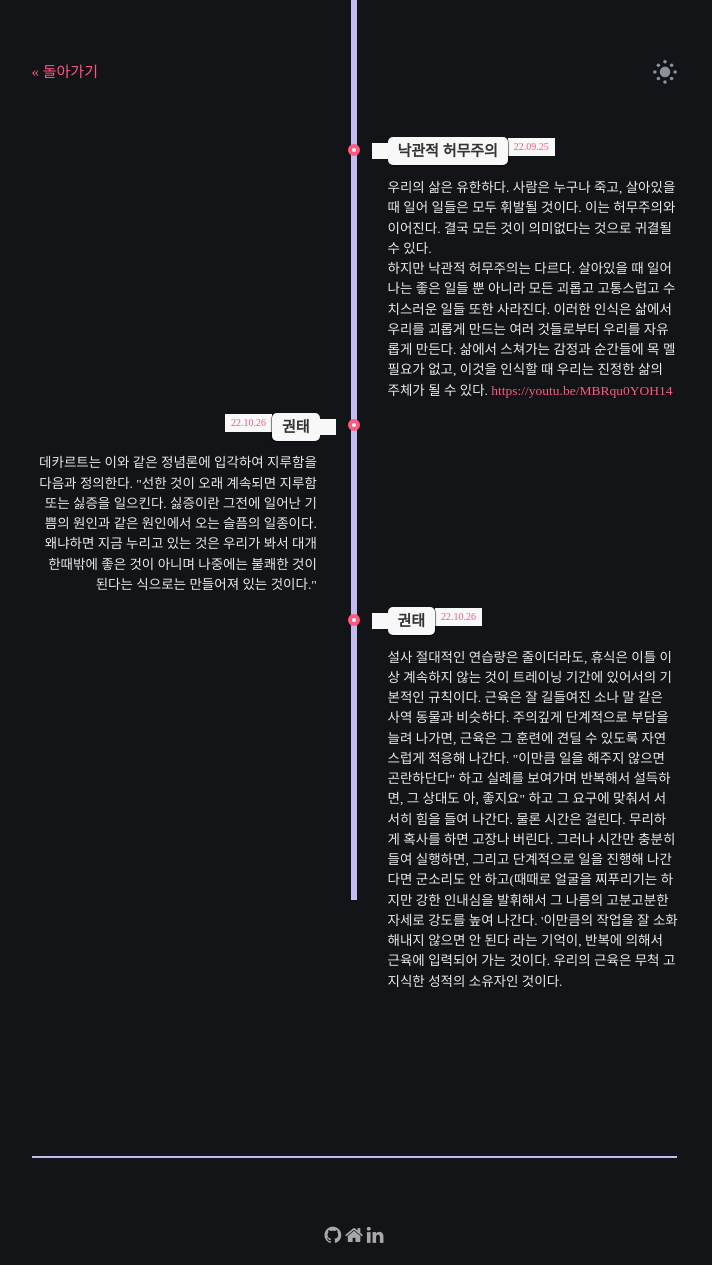
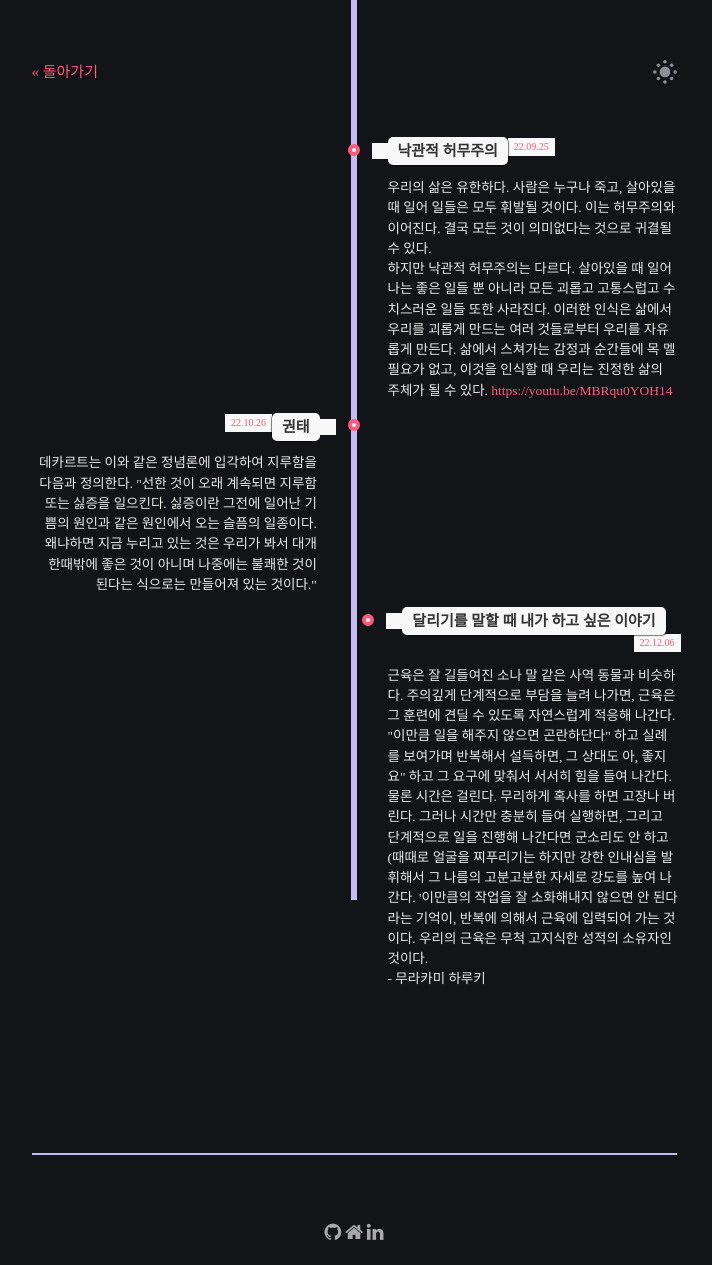
Before and after one commit to Bloofer/Bloofer.github.io, a Jekyll site: the page built from about.html, in a window 1280 px wide. Shown: the whole page, without its empty margins (286-998 px from the left). Built offline with Jekyll 4.4.1, drawn with Linux system fonts in a browser that asks for light colours; some web fonts are replaced.

Commit message:
Update about.html

```diff
--- a/about.html
+++ b/about.html
@@ -55,17 +55,17 @@ layout: default
         <li>
             <div class="direction-r">
                 <div class="flag-wrapper">
-                    <span class="flag">권태</span>
-                    <span class="time-wrapper"><span class="time">22.10.26</span></span>
+                    <span class="flag">달리기를 말할 때 내가 하고 싶은 이야기</span>
+                    <span class="time-wrapper"><span class="time">22.12.06</span></span>
                 </div>
                 <div class="desc">
-                  설사 절대적인 연습량은 줄이더라도, 휴식은 이틀 이상 계속하지 않는 것이 트레이닝 기간에 있어서의 기본적인 규칙이다.
                   근육은 잘 길들여진 소나 말 같은 사역 동물과 비슷하다. 주의깊게 단계적으로 부담을 늘려 나가면, 근육은 그 훈련에 견딜 수
                   있도록 자연스럽게 적응해 나간다. "이만큼 일을 해주지 않으면 곤란하단다" 하고 실례를 보여가며 반복해서 설득하면, 그 상대도
                   아, 좋지요" 하고 그 요구에 맞춰서 서서히 힘을 들여 나간다. 물론 시간은 걸린다. 무리하게 혹사를 하면 고장나 버린다.
                   그러나 시간만 충분히 들여 실행하면, 그리고 단계적으로 일을 진행해 나간다면 군소리도 안 하고(때때로 얼굴을 찌푸리기는 하지만
                   강한 인내심을 발휘해서 그 나름의 고분고분한 자세로 강도를 높여 나간다. '이만큼의 작업을 잘 소화해내지 않으면 안 된다 라는 기억이,
-                  반복에 의해서 근육에 입력되어 가는 것이다. 우리의 근육은 무척 고지식한 성적의 소유자인 것이다.
+                  반복에 의해서 근육에 입력되어 가는 것이다. 우리의 근육은 무척 고지식한 성적의 소유자인 것이다.<br>
+                  - 무라카미 하루키
                 </div>
             </div>
         </li>
```
